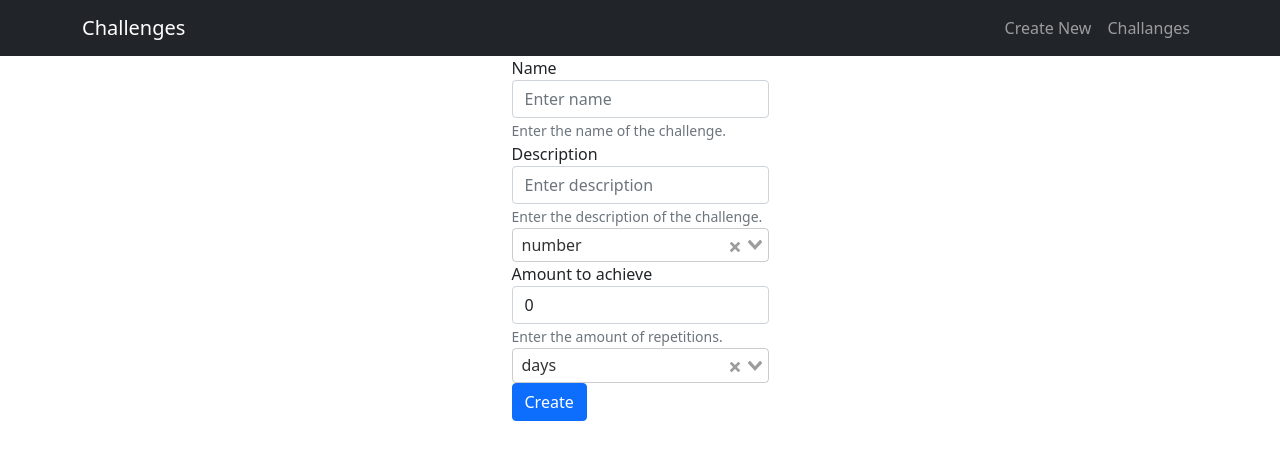
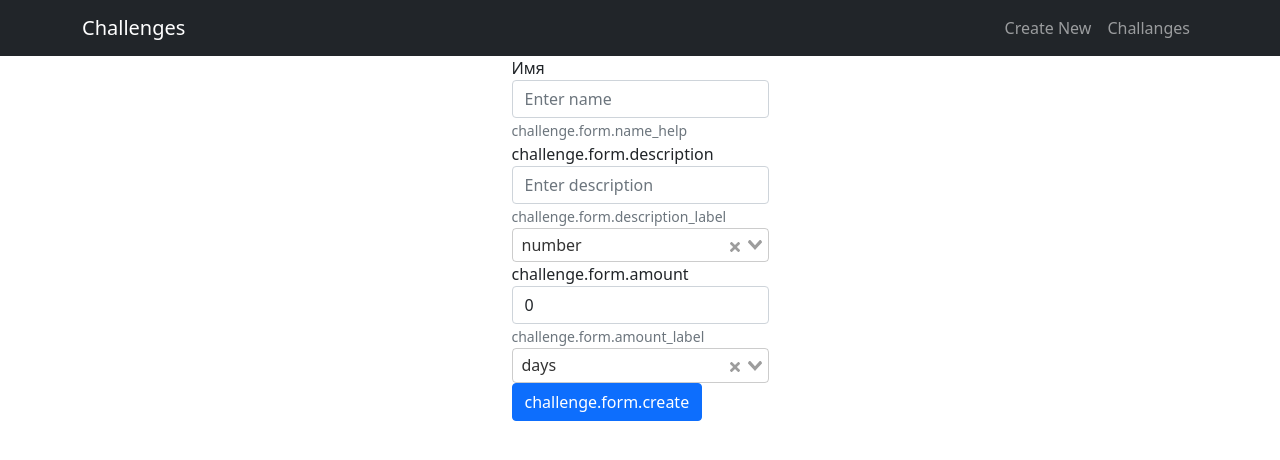
Before and after one commit to go-challenges/achievements-ui, a Vue app: page /new in a window 1280 px wide. Shown: the top 460 px of the page. Built offline with nearby package versions, Linux system fonts and the light colour scheme.

Commit message:
Add i18n basic setup

```diff
--- a/package.json
+++ b/package.json
@@ -16,6 +16,7 @@
     "bootstrap": "^5.1.3",
     "bootstrap-vue": "^2.21.2",
     "vue": "^3.2.29",
+    "vue-i18n": "^9.2.0-beta.35",
     "vue-router": "^4.0.12",
     "vue-select": "^4.0.0-beta.3"
   },
--- /dev/null
+++ b/src/i18n.ts
@@ -0,0 +1,23 @@
+import { createI18n } from "vue-i18n";
+
+const i18n = createI18n({
+  legacy: false,
+  locale: "ru",
+  messages: {
+    en: {
+      challenge: {
+        form: {
+          name: "Name",
+        },
+      },
+    },
+    ru: {
+      challenge: {
+        form: {
+          name: "Имя",
+        },
+      },
+    },
+  },
+});
+export default i18n;
--- a/src/views/NewChallengeView.vue
+++ b/src/views/NewChallengeView.vue
@@ -36,7 +36,7 @@ export default {
 <template>
   <div>
     <div class="form-group">
-      <label for="name">Name</label>
+      <label for="name">{{ $t("challenge.form.name") }}</label>
       <input
         type="text"
         class="form-control"
@@ -46,11 +46,11 @@ export default {
         v-model="name"
       />
       <small id="nameHelp" class="form-text text-muted"
-        >Enter the name of the challenge.</small
+        >{{ $t("challenge.form.name_help") }}</small
       >
     </div>
     <div class="form-group">
-      <label for="description">Description</label>
+      <label for="description">{{ $t("challenge.form.description") }}</label>
       <input
         type="text"
         class="form-control"
@@ -60,7 +60,7 @@ export default {
         v-model="description"
       />
       <small id="descriptionHelp" class="form-text text-muted"
-        >Enter the description of the challenge.</small
+        >{{ $t("challenge.form.description_label") }}</small
       >
     </div>
     <div>
@@ -73,7 +73,7 @@ export default {
       />
     </div>
     <div v-if="typeForm === 'number'">
-      <label for="amount">Amount to achieve</label>
+      <label for="amount">{{ $t("challenge.form.amount") }}</label>
       <input
         type="text"
         class="form-control"
@@ -83,7 +83,7 @@ export default {
         v-model="properties.amount"
       />
       <small id="amountHelp" class="form-text text-muted"
-        >Enter the amount of repetitions.</small
+        >{{ $t("challenge.form.amount_label") }}</small
       >
       <vue-select
         :options="measurements"
@@ -93,7 +93,7 @@ export default {
       />
     </div>
     <div v-if="typeForm === 'time'">
-      <label for="time">Time to achieve</label>
+      <label for="time">{{ $t("challenge.form.time") }}</label>
       <input
         type="text"
         class="form-control"
@@ -103,9 +103,9 @@ export default {
         v-model="properties.time"
       />
       <small id="timeHelp" class="form-text text-muted"
-        >Enter the time required to get for the channenge.</small
+        >{{ $t("challenge.form.time_label") }}</small
       >
     </div>
-    <button class="btn btn-primary" @click="submitChallengeForm">Create</button>
+    <button class="btn btn-primary" @click="submitChallengeForm">{{ $t("challenge.form.create") }}</button>
   </div>
 </template>
```
Also changed, not shown: src/main.ts (+8 -6 lines), 1 other file (tests, documents, lock files or other folders).
